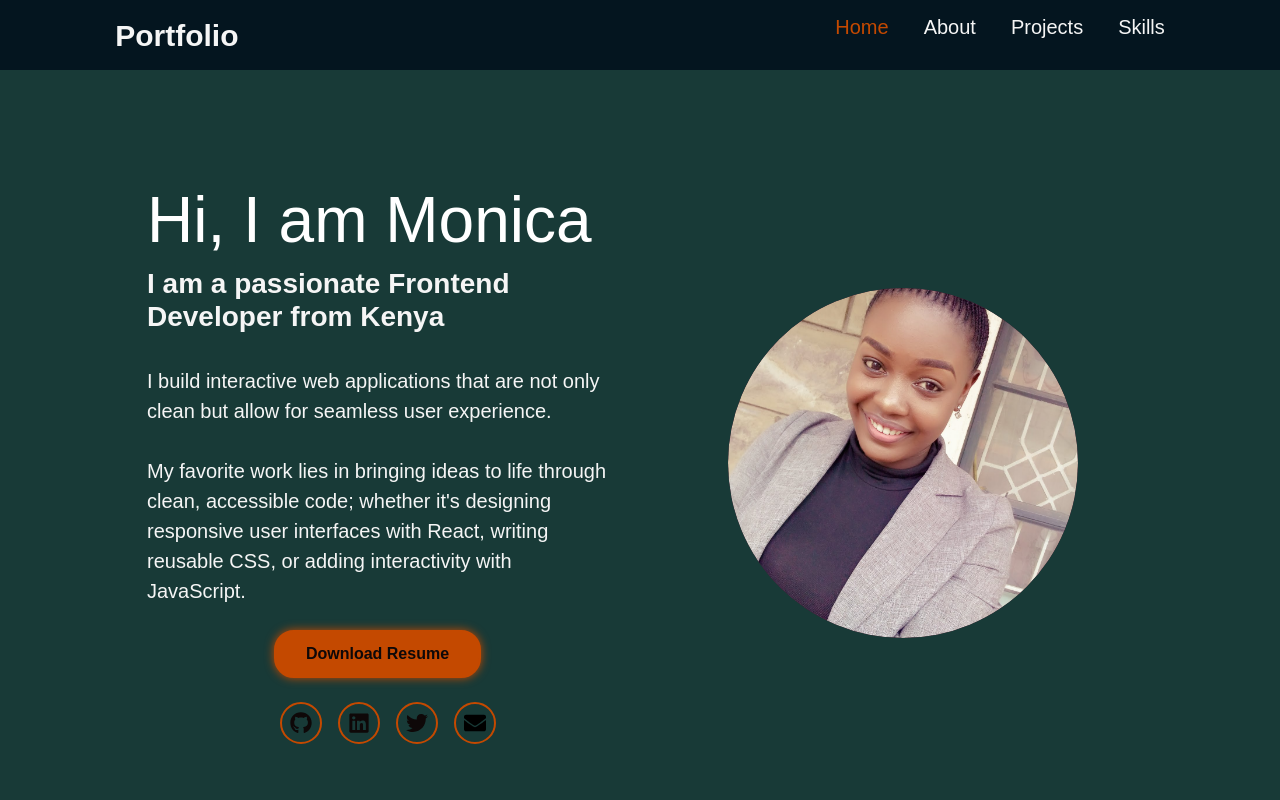
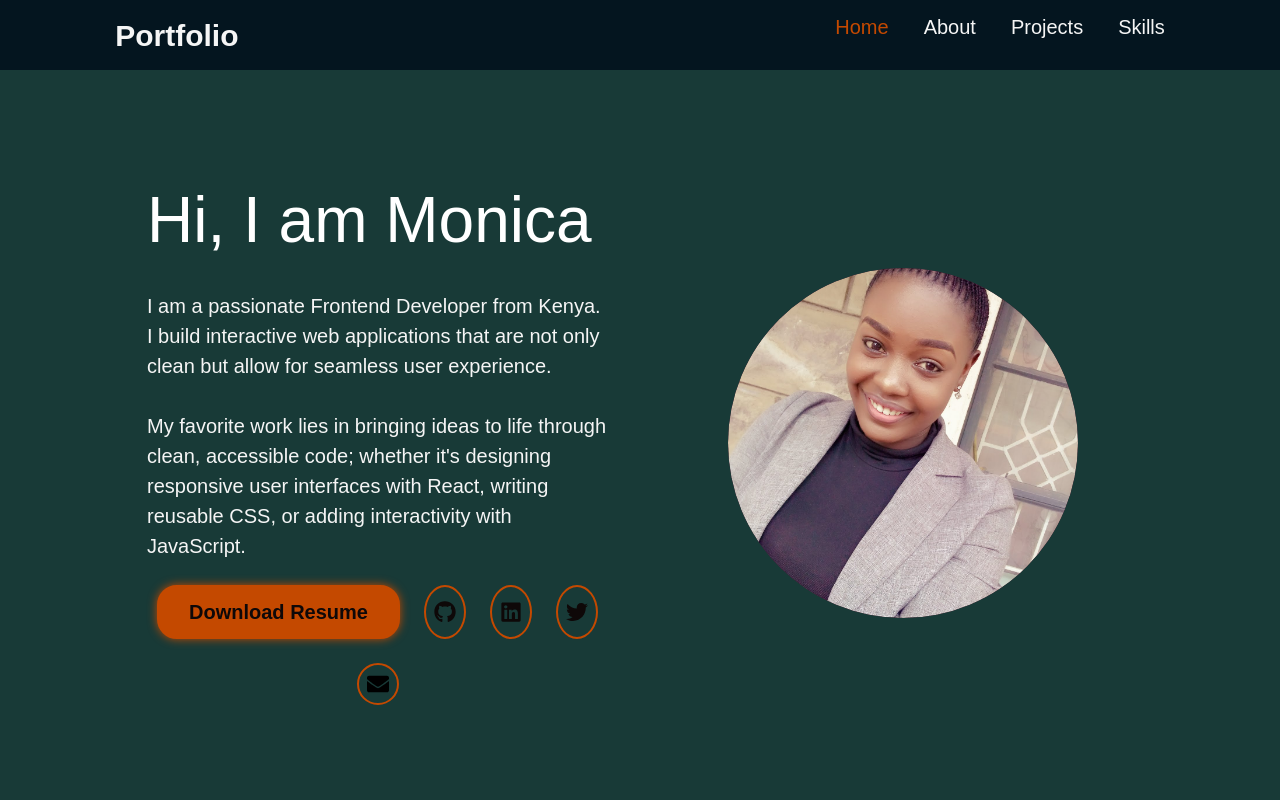
Before and after one commit to eshihanda/port_folio, a React (Vite) app in the folder my-react-app/: page / in a window 1280 px wide. Shown: the top 800 px of the page. Built offline with nearby package versions, Linux system fonts and the light colour scheme.

Commit message:
still refining my portfolio

```diff
--- a/my-react-app/src/Home.jsx
+++ b/my-react-app/src/Home.jsx
@@ -12,46 +12,31 @@ const Home = () => {
                 <h1 className='intro-text'>
                     <div className='display-3'>Hi, I am Monica</div>
                 </h1>
-                <h2 className='fw-bold' style={{ padding: "-10px", fontSize: "28px" }}>I am a passionate Frontend Developer from Kenya</h2>
-                <p className='lead my-4'> I build interactive web applications that are not only clean but allow for seamless user experience.
+                <p className='lead my-4'> I am a passionate Frontend Developer from Kenya. I build interactive web applications that are not only clean but allow for seamless user experience.
                 <br />  <br /> My favorite work lies in bringing ideas to life through clean, accessible code; whether it's designing responsive user interfaces with React, writing reusable CSS, or adding interactivity with JavaScript.
                 </p>
                 <div className="social-icons d-flex justify-content-center gap-4 flex-wrap">
                        <a href="/resume.pdf" download="Monica_Eshihanda_Resume.pdf" className='btn'>Download Resume</a>
-                        <div className='soc'>
                         <a
-                                href="https://github.com/eshihanda"
-                                target="_blank"
-                                rel="noopener noreferrer"
-                                className="text-grey"
+                            href="https://github.com/eshihanda" target="_blank"  rel="noopener noreferrer"  className="text-grey"
                             >
                             <FaGithub size={22} />
                         </a>
                         <a
-                                href="https://www.linkedin.com/in/monicah-wamaya-89913714a/"
-                                target="_blank"
-                                rel="noopener noreferrer"
-                                className="text-blue"
-                                >
+                            href="https://www.linkedin.com/in/monicah-wamaya-89913714a/" target="_blank" rel="noopener noreferrer"
+                            className="text-blue" >
                                 <FaLinkedin size={22} />
                         </a>
                         <a
-                                href="https://x.com/MEshihanda"
-                                target="_blank"
-                                rel="noopener noreferrer"
-                                className="text-aqua"
-                                >
+                            href="https://x.com/MEshihanda" target="_blank" rel="noopener noreferrer"
+                                className="text-aqua" >
                                 <FaTwitter size={22} />
                         </a>
                         <a
-                                href="eshihandamonn@gmail.com"
-                                className="text-black"
-                                target="_blank"
-                                rel="noopener noreferrer"
-                                >
+                            href="eshihandamonn@gmail.com" className="text-black" target="_blank"
+                                rel="noopener noreferrer" >
                             <FaEnvelope size={22} />
                         </a>
-                        </div>
                 </div>
             </div>
             <div className='col-md-5 text-center d-none d-md-block pt-3 about-image'>
--- a/my-react-app/src/Styles/Home.css
+++ b/my-react-app/src/Styles/Home.css
@@ -47,24 +47,23 @@
   color: #0e0808;
   box-shadow: none;
 }
-.social-icons .soc {
-  margin-left: 20px;
-
-}
-.social-icons .soc a {
+.social-icons a {
   display: inline-flex;
+  align-items: center;
+  justify-content: center;
   padding: 8px;
   border: 2px solid #c44900;
   border-radius: 50%;
   font-size: 20px;
   color:#0e0808;
-  margin: 0 8px;
+  transition: .3s;
 }
-.social-icons .soc a:hover {
-  background: #c44900;
-  color: #0e0808;
+.social-icons a.btn {
+  border-radius: 20px;
   box-shadow: 0 0 10px #c44900;
+  padding: 10px 30px;
 }
+
 /* Styling the image */
 .about-image .img-items {
   width: 350px;
```
Lines whose indentation alone changed are shown as unchanged.
